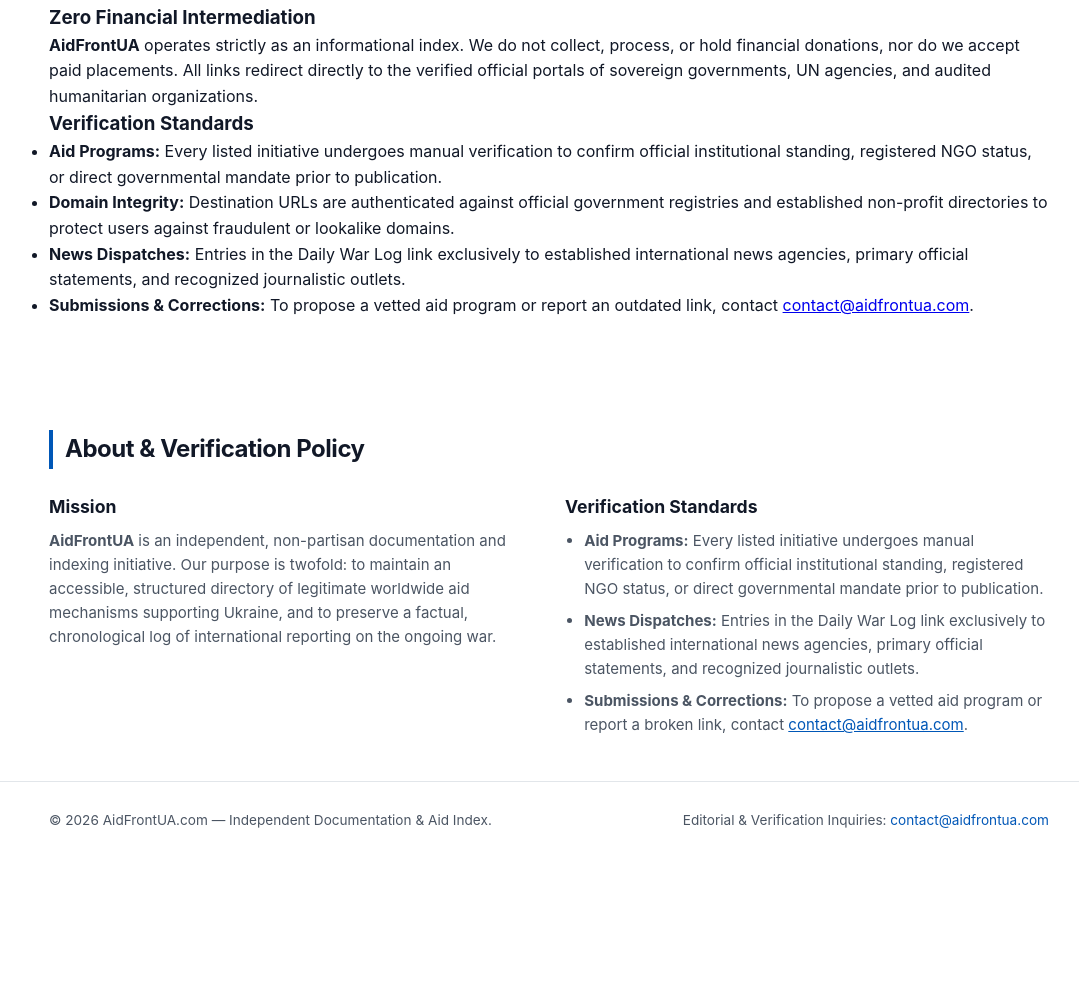
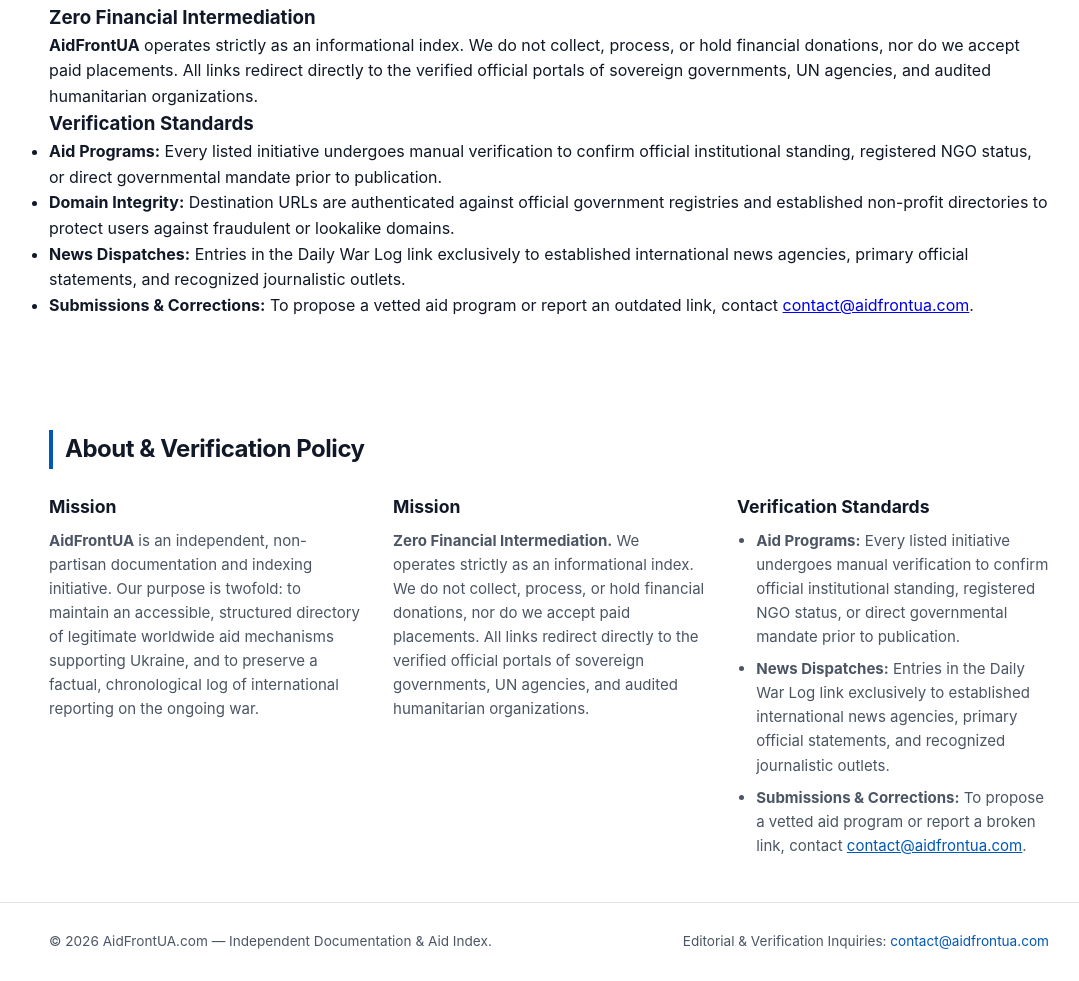
Before and after one commit to gracio334/aidfrontua-web, a plain HTML site: page index.html in a window 1280 px wide. Shown: the part 916-1897 px from the top of the page, without its empty margins (91-1170 px from the left). Before the commit the page ends 1776 px from the top, so only its background shows below. Drawn offline with Linux system fonts and the light colour scheme; no server answers.

Commit message:
Add mission section to index.html
Added mission statement emphasizing zero financial intermediation and direct links to official portals.

```diff
--- a/index.html
+++ b/index.html
@@ -160,6 +160,14 @@
           </p>
         </div>
         <div>
+          <h3>Mission</h3>
+          <p>
+            <strong>Zero Financial Intermediation.</strong> We operates strictly as an informational index. We do not collect, process,
+          or hold financial donations, nor do we accept paid placements. All links redirect directly to the
+          verified official portals of sovereign governments, UN agencies, and audited humanitarian organizations.
+          </p>
+        </div>
+        <div>
           <h3>Verification Standards</h3>
           <ul>
             <li><strong>Aid Programs:</strong> Every listed initiative undergoes manual verification to confirm official institutional standing, registered NGO status, or direct governmental mandate prior to publication.</li>
```
